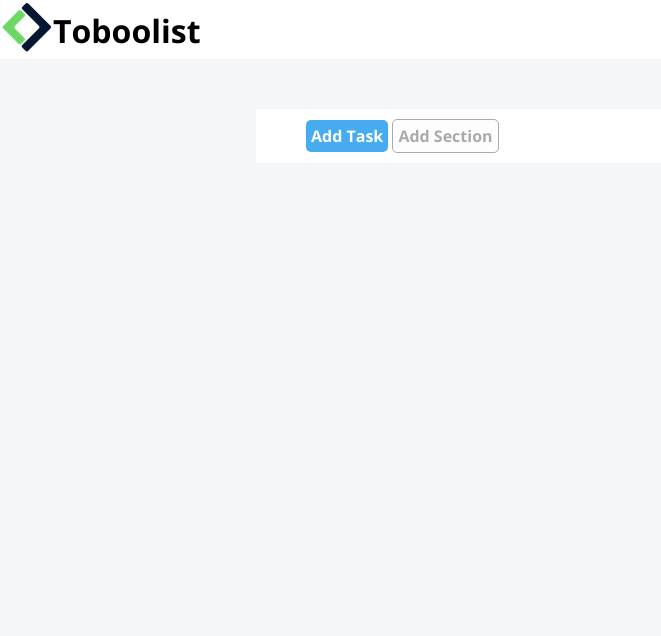
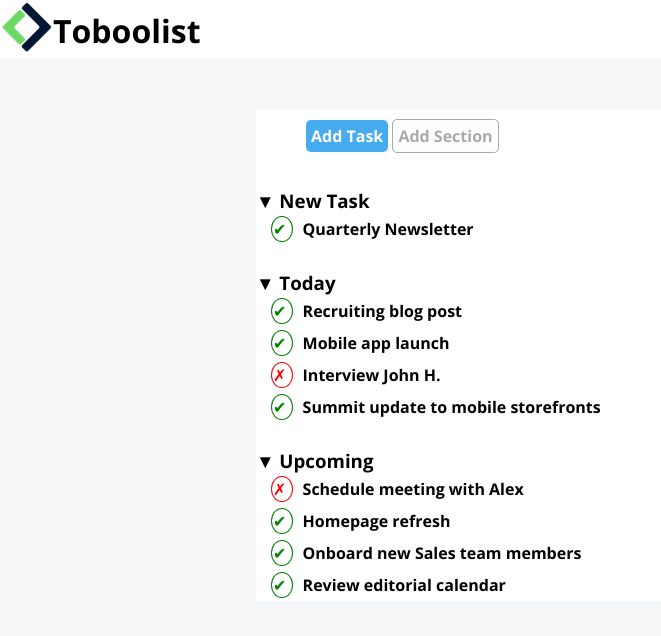
Before and after one commit to Andriy-Kolokolov/html-css-toboolist, a plain HTML site: page index.html in a window 1280 px wide. Shown: the whole page, without its empty margins (0-661 px from the left). Drawn offline with nearby package versions, Linux system fonts and the light colour scheme.

Commit message:
Task sections added

```diff
--- a/assets/style.css
+++ b/assets/style.css
@@ -2,6 +2,7 @@
 * {
     padding: 0;
     margin: 0;
+    box-sizing: border-box;
 }
 
 body {
@@ -27,7 +28,7 @@ header div {
 }
 
 main {
-    background: #cbcbcb;
+    background: white;
     margin: 50px 20% 0;
 }
 
@@ -57,3 +58,33 @@ main {
     background: #fdfdfd;
     border: 1px solid #aaaaaa;
 }
+
+section {
+    margin-top: 25px;
+}
+
+section li {
+    padding: 5px 15px 5px;
+}
+
+section ul{
+    list-style: none;
+}
+
+ul .checked::before {
+    padding: 1px;
+    margin-right: 10px;
+    color: green;
+    content: "✔ ";
+    border: 1px solid green;
+    border-radius: 50%;
+}
+
+ul .unchecked::before {
+    padding: 1px;
+    margin-right: 10px;
+    color: red;
+    content: "✗ ";
+    border: 1px solid red;
+    border-radius: 50%;
+}
--- a/index.html
+++ b/index.html
@@ -36,17 +36,32 @@
 
 <!--            New task    -->
             <section>
-
+                <h3>▼ New Task</h3>
+                <ul>
+                    <li class="checked">Quarterly Newsletter</li>
+                </ul>
             </section>
 
 <!--            Today   -->
             <section>
-
+                <h3>▼ Today</h3>
+                <ul>
+                    <li class="checked">Recruiting blog post</li>
+                    <li class="checked">Mobile app launch</li>
+                    <li class="unchecked">Interview John H.</li>
+                    <li class="checked">Summit update to mobile storefronts</li>
+                </ul>
             </section>
 
 <!--            Upcoming    -->
             <section>
-
+                <h3>▼ Upcoming</h3>
+                <ul>
+                    <li class="unchecked">Schedule meeting with Alex</li>
+                    <li class="checked">Homepage refresh</li>
+                    <li class="checked">Onboard new Sales team members</li>
+                    <li class="checked">Review editorial calendar</li>
+                </ul>
             </section>
 
         </main>
```
